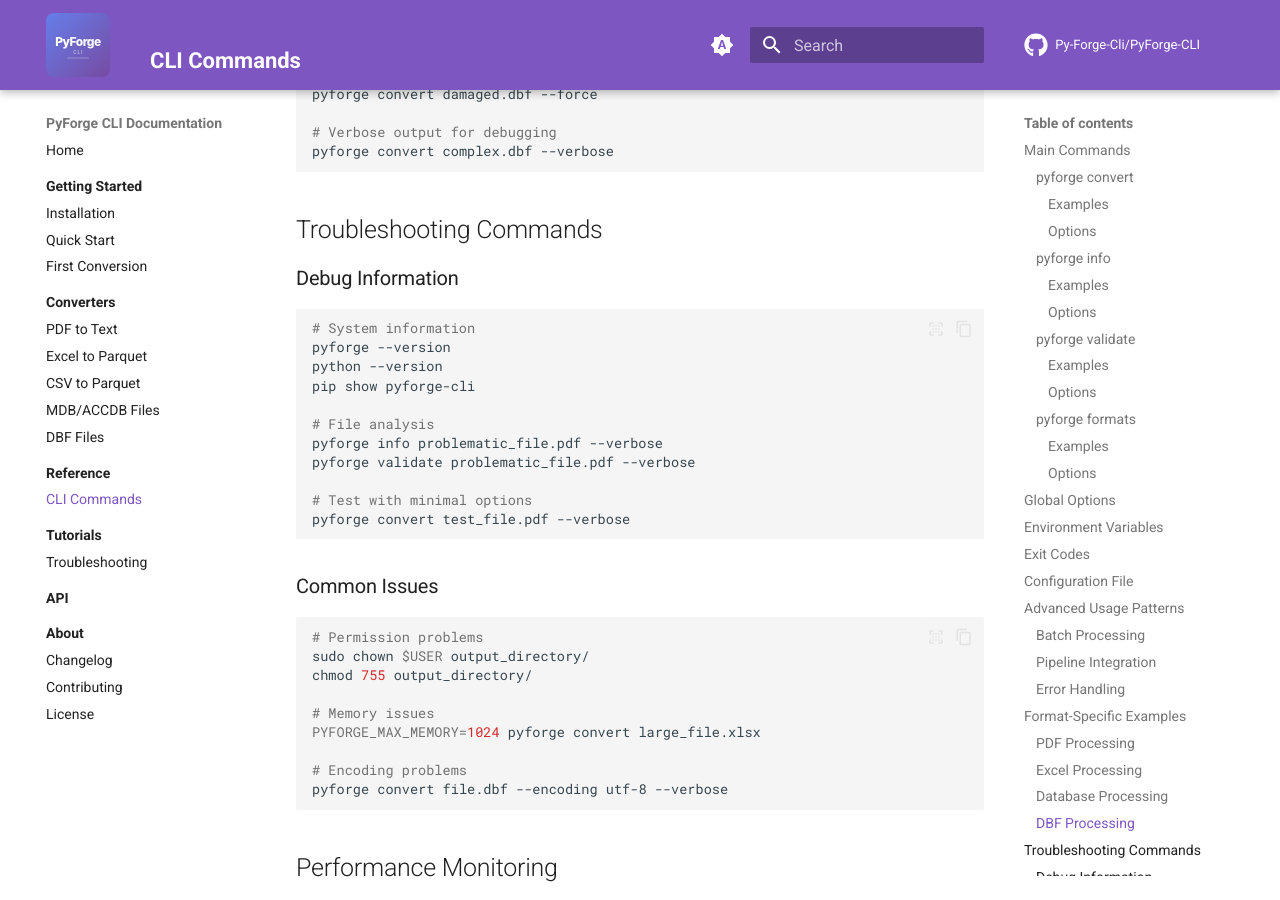
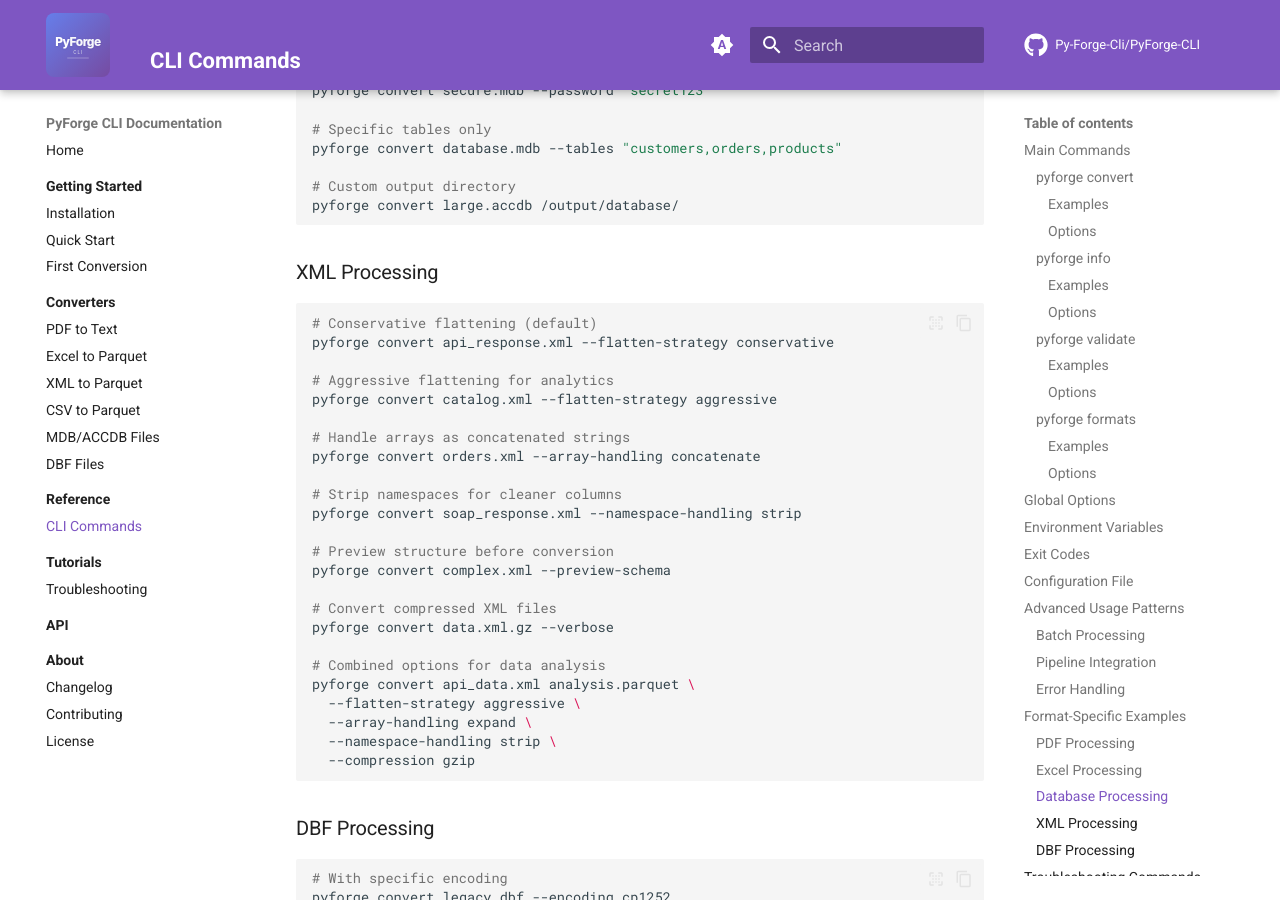
Before and after one commit to Py-Forge-Cli/PyForge-CLI, an MkDocs documentation site: the page built from docs/reference/cli-reference.md, in a window 1280 px wide and 900 px high, scrolled down 7212 px. Built offline with MkDocs 1.6.1 and Material for MkDocs 9.7.7, drawn with Linux system fonts in a browser that asks for light colours; comment, search, counter and statistics services are not loaded; the version menu is left out; some of the changed text lies outside the part shown.

Commit message:
Add XML converter to navigation and enhance CLI documentation
- Add XML to Parquet converter to mkdocs.yml navigation structure
- Add XML-specific configuration examples to CLI reference
- Add comprehensive XML processing examples section
- Include XML batch processing patterns and advanced usage
- Ensure XML converter has same documentation coverage as other converters

````diff
--- a/docs/reference/cli-reference.md
+++ b/docs/reference/cli-reference.md
@@ -200,6 +200,13 @@
 # Database settings
 database:
   encoding: utf-8
+
+# XML-specific settings
+xml:
+  flatten_strategy: conservative
+  array_handling: expand
+  namespace_handling: preserve
+  preview_schema: false
 ```
 
 ## Advanced Usage Patterns
@@ -217,6 +224,15 @@
 
 # Parallel processing
 ls *.pdf | xargs -P 4 -I {} pyforge convert {}
+
+# Batch convert XML files with consistent strategy
+for file in *.xml; do
+    pyforge convert "$file" "${file%.xml}.parquet" --flatten-strategy moderate
+done
+
+# Process XML files with different strategies based on size
+find . -name "*.xml" -size +10M -exec pyforge convert {} --flatten-strategy conservative \;
+find . -name "*.xml" -size -10M -exec pyforge convert {} --flatten-strategy aggressive \;
 ```
 
 ### Pipeline Integration
@@ -289,6 +305,35 @@
 
 # Custom output directory
 pyforge convert large.accdb /output/database/
+```
+
+### XML Processing
+
+```bash
+# Conservative flattening (default)
+pyforge convert api_response.xml --flatten-strategy conservative
+
+# Aggressive flattening for analytics
+pyforge convert catalog.xml --flatten-strategy aggressive
+
+# Handle arrays as concatenated strings
+pyforge convert orders.xml --array-handling concatenate
+
+# Strip namespaces for cleaner columns
+pyforge convert soap_response.xml --namespace-handling strip
+
+# Preview structure before conversion
+pyforge convert complex.xml --preview-schema
+
+# Convert compressed XML files
+pyforge convert data.xml.gz --verbose
+
+# Combined options for data analysis
+pyforge convert api_data.xml analysis.parquet \
+  --flatten-strategy aggressive \
+  --array-handling expand \
+  --namespace-handling strip \
+  --compression gzip
 ```
 
 ### DBF Processing
--- a/mkdocs.yml
+++ b/mkdocs.yml
@@ -119,6 +119,7 @@
     - converters/index.md
     - PDF to Text: converters/pdf-to-text.md
     - Excel to Parquet: converters/excel-to-parquet.md
+    - XML to Parquet: converters/xml-to-parquet.md
     - CSV to Parquet: converters/csv-to-parquet.md
     - MDB/ACCDB Files: converters/database-files.md
     - DBF Files: converters/dbf-files.md
````
